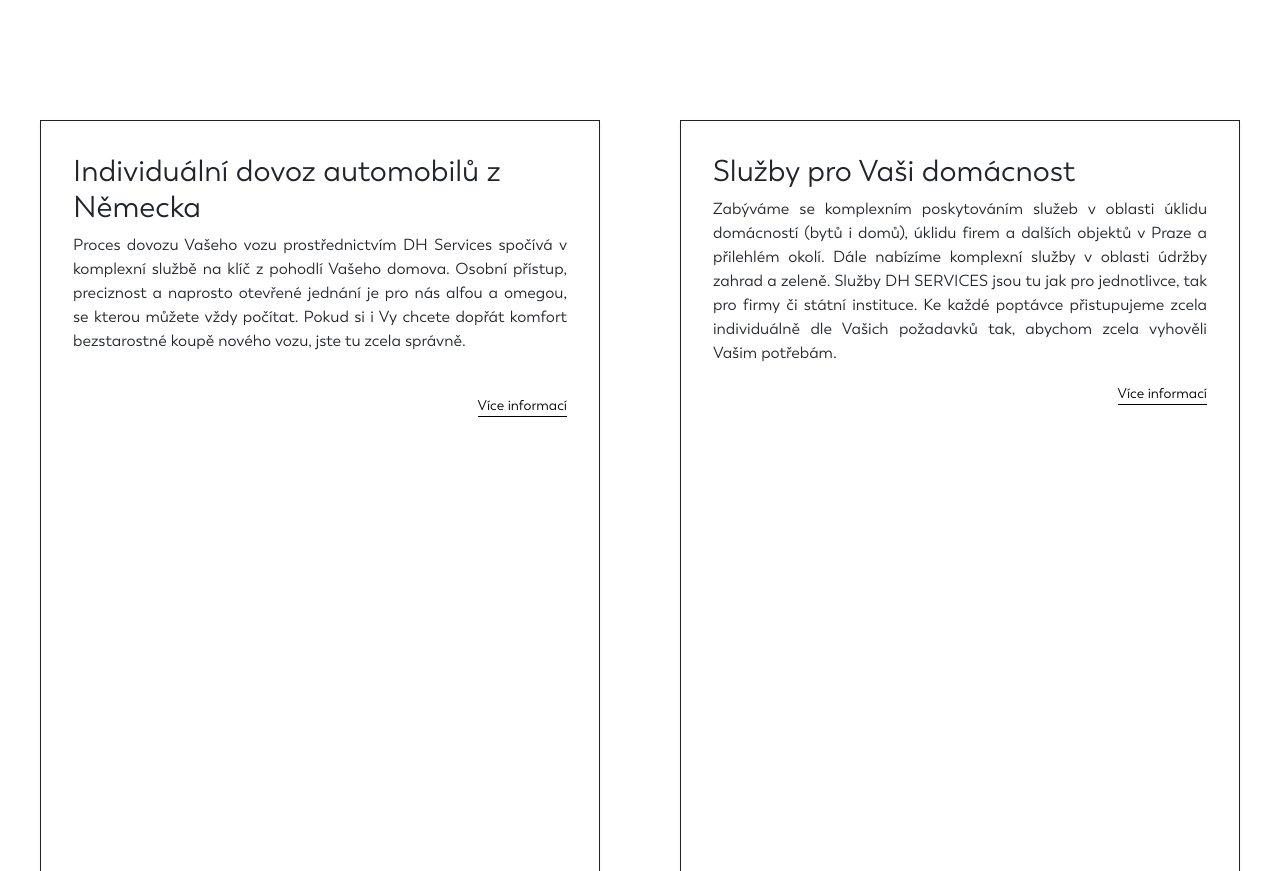
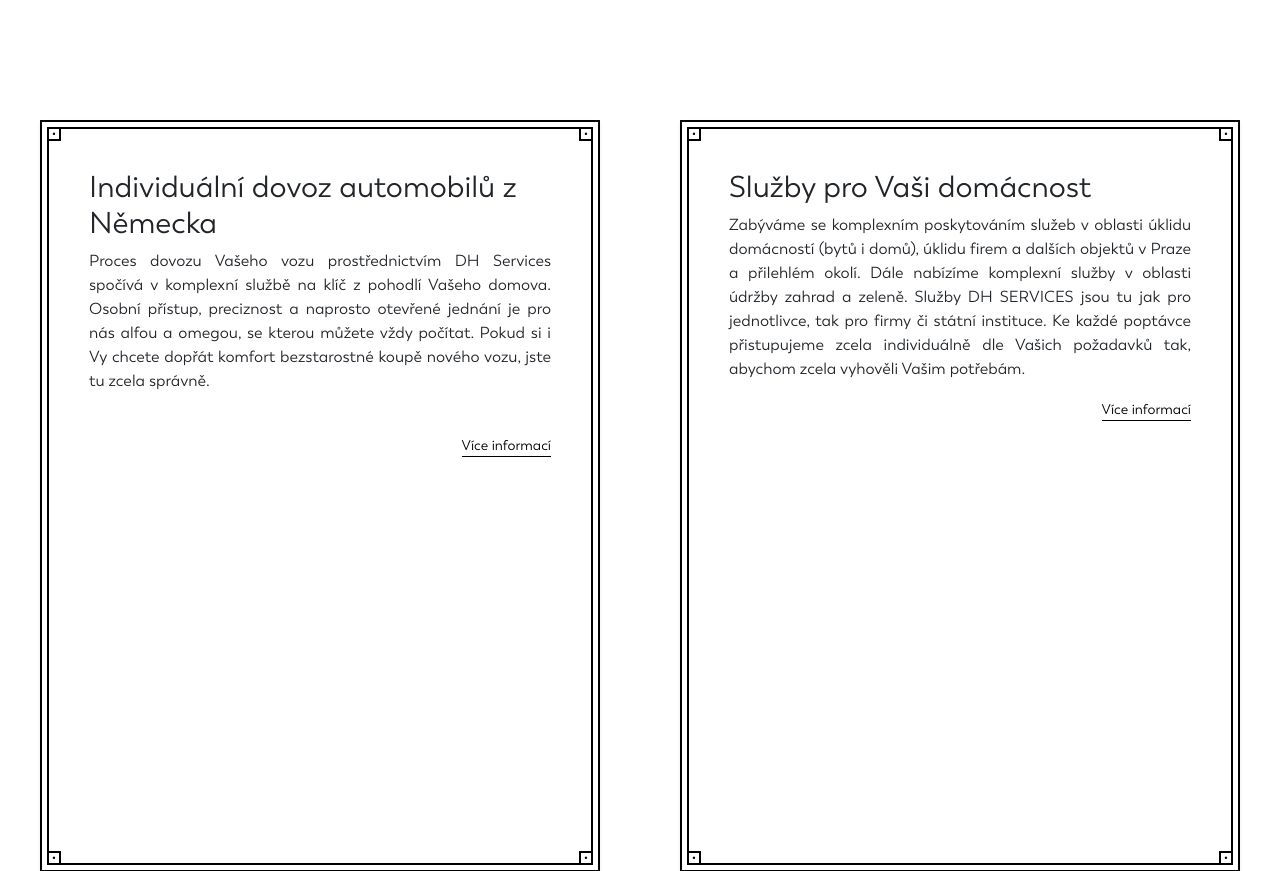
Before and after one commit to karelfila/DHSWEB, a website: page DHService/home.html in a window 1280 px wide. Shown: the part 480-1351 px from the top of the page. Drawn offline with nearby package versions, Linux system fonts and the light colour scheme; files whose address does not match are found by name.

Commit message:
main page edit

```diff
--- a/DHService/home.html
+++ b/DHService/home.html
@@ -16,10 +16,12 @@
     <nav class="navbar navbar-expand-lg navbar-light bg-white stroke">
         <div class="container-fluid d-flex justify-content-between">
             <div>
-                <a class="navbar-brand hoverNav active" href="#">DH SERVICES</a>
+                <a class="navbar-brand active" href="#">
+                    <img class="DHSHeader_" src="DH%20logo%20final.png" height="61.85" width="143.85">
+                </a>
             </div>
             <div>
-                <button class="navbar-toggler" type="button" data-bs-toggle="collapse"
+                <button class="navbar-toggler navHamburger" type="button" data-bs-toggle="collapse"
                         data-bs-target="#navbarNavAltMarkup"
                         aria-controls="navbarNavAltMarkup" aria-expanded="false" aria-label="Toggle navigation">
                     <span class="navbar-toggler-icon navIcon"></span>
@@ -40,15 +42,15 @@
 <!-- Navigace -->
 
 <div class="align-items-center DHSHeader">
-    <h1 class="DHSHeader_ active">DH Services</h1>
+    <img class="DHSHeader_" src="DH%20logo%20final.png" height="309.25" width="719.25">
 </div>
 
 <!-- Služby -->
 
 <div class="infoCardDiv">
 
-    <div class="card border border-dark rounded-0 infoCard infoCard1 shadow-sm p-3 bg-body rounded">
-        <div class="card-body">
+    <div class="card infoCard infoCard1 shadow-sm bg-body rounded box rounded-0">
+        <div class="card-body box-inner">
             <h5 class="card-title cardHeader">Individuální dovoz automobilů z Německa</h5>
             <p class="card-text m-0" style="text-align:justify">
                 Proces dovozu Vašeho vozu prostřednictvím DH Services spočívá v komplexní službě na klíč z
@@ -60,13 +62,16 @@
                 <p class="card-text"><small class="text-muted "><a class="text-decoration-none m-0 moreInfo"
                                                                    href="cars.html">Více informací</a></small></p>
             </div>
+            <div class="text-start">
+
+            </div>
 
         </div>
     </div>
 
 
-    <div class="card border border-dark rounded-0 infoCard infoCard2 shadow-sm p-3 bg-body rounded">
-        <div class="card-body">
+    <div class="card infoCard infoCard2 shadow-sm bg-body rounded box rounded-0">
+        <div class="card-body box-inner">
             <h5 class="card-title cardHeader">Služby pro Vaši domácnost</h5>
             <p class="card-text" style="text-align:justify">Zabýváme se komplexním poskytováním služeb v oblasti úklidu
                 domácností (bytů i domů), úklidu
--- a/DHService/web/styles/cars.scss
+++ b/DHService/web/styles/cars.scss
@@ -73,10 +73,6 @@ img{
 .point {
   font-size: 18px;
 }
-
-
-
-
 .editUnderline {
   border-bottom: 1px solid #ffffff;
   padding-bottom: 2px;
--- a/DHService/web/styles/home.scss
+++ b/DHService/web/styles/home.scss
@@ -104,6 +104,58 @@ body {
   font-size: 30px;
 }
 
+
+.box {
+  background-color: rgba(#000, 0.5);
+  width: 100%;
+  max-width: 600px;
+  padding: 5px;
+  border: 2px solid black;
+  &:before, &:after {
+    content: "•";
+    position: absolute;
+    width: 14px;
+    height: 14px;
+    font-size: 14px;
+    color: black;
+    border: 2px solid black;
+    line-height: 12px;
+    top: 5px;
+    text-align: center;
+  }
+  &:before {
+    left: 5px;
+  }
+  &:after {
+    right: 5px;
+  }
+  .box-inner {
+    position: relative;
+    border: 2px solid black;
+    padding: 40px;
+    &:before, &:after {
+      content: "•";
+      position: absolute;
+      width: 14px;
+      height: 14px;
+      font-size: 14px;
+      color: black;
+      border: 2px solid black;
+      line-height: 12px;
+      bottom: -2px;
+      text-align: center;
+    }
+    &:before {
+      left: -2px;
+    }
+    &:after {
+      right: -2px;
+    }
+  }
+}
+
+
+
 @media screen and (max-width: 1280px) {
 
   .infoCardDiv {
@@ -134,4 +186,7 @@ body {
   .cardHeader {
     font-size: 20px;
   }
+  .navHamburger:after {
+    display:none;
+  }
 }
```
Also changed, not shown: DHService/cars.html (+1 -1 lines), DHService/web/styles/home.css, 3 other files.
